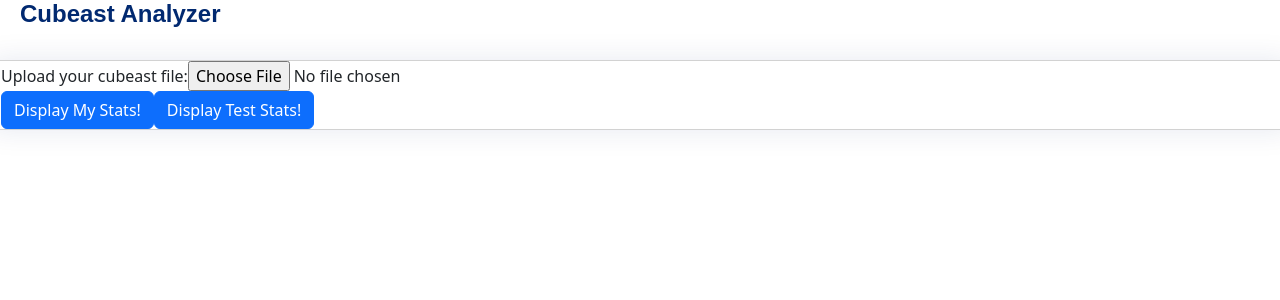
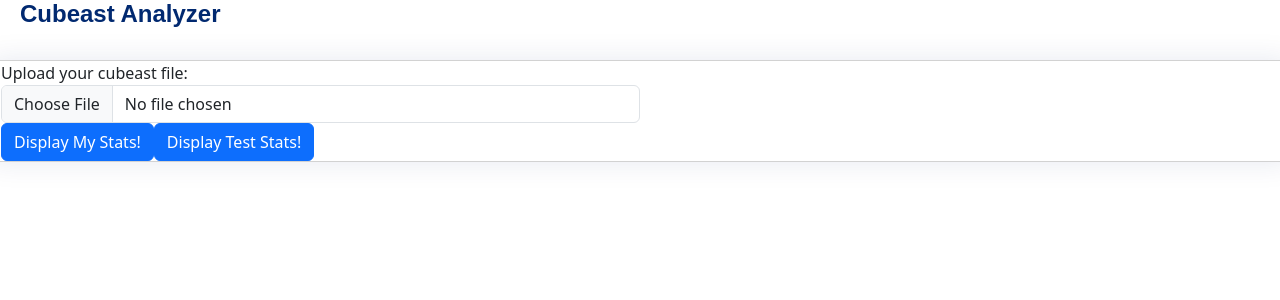
Before and after one commit to cuberplus/cubeastanalyzer, a React (Create React App) app: page / in a window 1280 px wide. Shown: the top 300 px of the page. Built offline with nearby package versions, Linux system fonts and the light colour scheme.

Commit message:
Started switching to using bootstrap objects

```diff
--- a/src/Components/FileInput.tsx
+++ b/src/Components/FileInput.tsx
@@ -3,7 +3,7 @@ import { FileInputProps, FileInputState, Solve } from "../Helpers/Types";
 import { parseCsv } from "../Helpers/CsvParser";
 import { FilterPanel } from "./FilterPanel";
 import { GetDemoData } from "../Helpers/SampleData"
-import { Button } from "react-bootstrap";
+import { Button, Form, FormControl } from "react-bootstrap";
 
 export class FileInput extends React.Component<FileInputProps, FileInputState> {
     state: FileInputState = { solves: [] };
@@ -43,7 +43,7 @@ export class FileInput extends React.Component<FileInputProps, FileInputState> {
                         <div className="col-lg-6 col-md-6 col-sm-6">
                             <form>
                                 Upload your cubeast file:
-                                <input type="file" id="uploaded_data" accept=".csv" />
+                                <FormControl type="file" id="uploaded_data" accept=".csv" />
                                 <Button type="button" onClick={() => {
                                     this.showFileData();
                                 }}>Display My Stats!</Button>
--- a/src/Components/FilterPanel.tsx
+++ b/src/Components/FilterPanel.tsx
@@ -8,7 +8,7 @@ import { StepDrilldown } from "./StepDrilldown";
 import Select from "react-select";
 import { Option } from "react-multi-select-component"
 import { calculate90thPercentile } from "../Helpers/RunningAverageMath";
-import { Tabs, Tab } from 'react-bootstrap';
+import { Tabs, Tab, FormControl } from 'react-bootstrap';
 
 export class FilterPanel extends React.Component<FilterPanelProps, FilterPanelState> {
     state: FilterPanelState = {
@@ -190,14 +190,12 @@ export class FilterPanel extends React.Component<FilterPanelProps, FilterPanelSt
     }
 
     render() {
-
         let filters: JSX.Element = (<></>);
         if (this.state.allSolves.length > 0) {
             filters = (
                 <div className={"row"}>
                     <div className={"col-lg-2 col-md-2 col-sm-6"}>
                         <div className="card info-card">
-
                             Pick starting cross color
                             <MultiSelect
                                 options={[
@@ -217,7 +215,6 @@ export class FilterPanel extends React.Component<FilterPanelProps, FilterPanelSt
 
                     <div className={"col-lg-2 col-md-2 col-sm-6"}>
                         <div className="card info-card">
-
                             Pick PLL case
                             <MultiSelect
                                 options={[
@@ -256,10 +253,10 @@ export class FilterPanel extends React.Component<FilterPanelProps, FilterPanelSt
                             Choose slowest and fastest solves to keep
                             <div className="row">
                                 <div className="form-outline col-6" >
-                                    <input min="0" max="300" type="number" id="fastestSolve" className="form-control" value={this.state.filters.fastestTime} onChange={this.setFastestSolve.bind(this)} />
+                                    <FormControl min="0" max="300" type="number" id="fastestSolve" value={this.state.filters.fastestTime} onChange={this.setFastestSolve.bind(this)} />
                                 </div>
                                 <div className="form-outline col-6" >
-                                    <input min="0" max="300" type="number" id="slowestSolve" className="form-control" value={this.state.filters.slowestTime} onChange={this.setSlowestSolve.bind(this)} />
+                                    <FormControl min="0" max="300" type="number" id="slowestSolve" value={this.state.filters.slowestTime} onChange={this.setSlowestSolve.bind(this)} />
                                 </div>
                             </div>
                         </div>
@@ -268,7 +265,7 @@ export class FilterPanel extends React.Component<FilterPanelProps, FilterPanelSt
                     <div className={"col-lg-2 col-md-2 col-sm-6"}>
                         <div className="card info-card">
                             Choose sliding window size
-                            <input min="5" max="10000" type="number" id="windowSize" className="form-control" value={this.state.windowSize} onChange={this.setWindowSize.bind(this)} />
+                            <FormControl min="5" max="10000" type="number" id="windowSize" value={this.state.windowSize} onChange={this.setWindowSize.bind(this)} />
 
                         </div>
                     </div>
```
